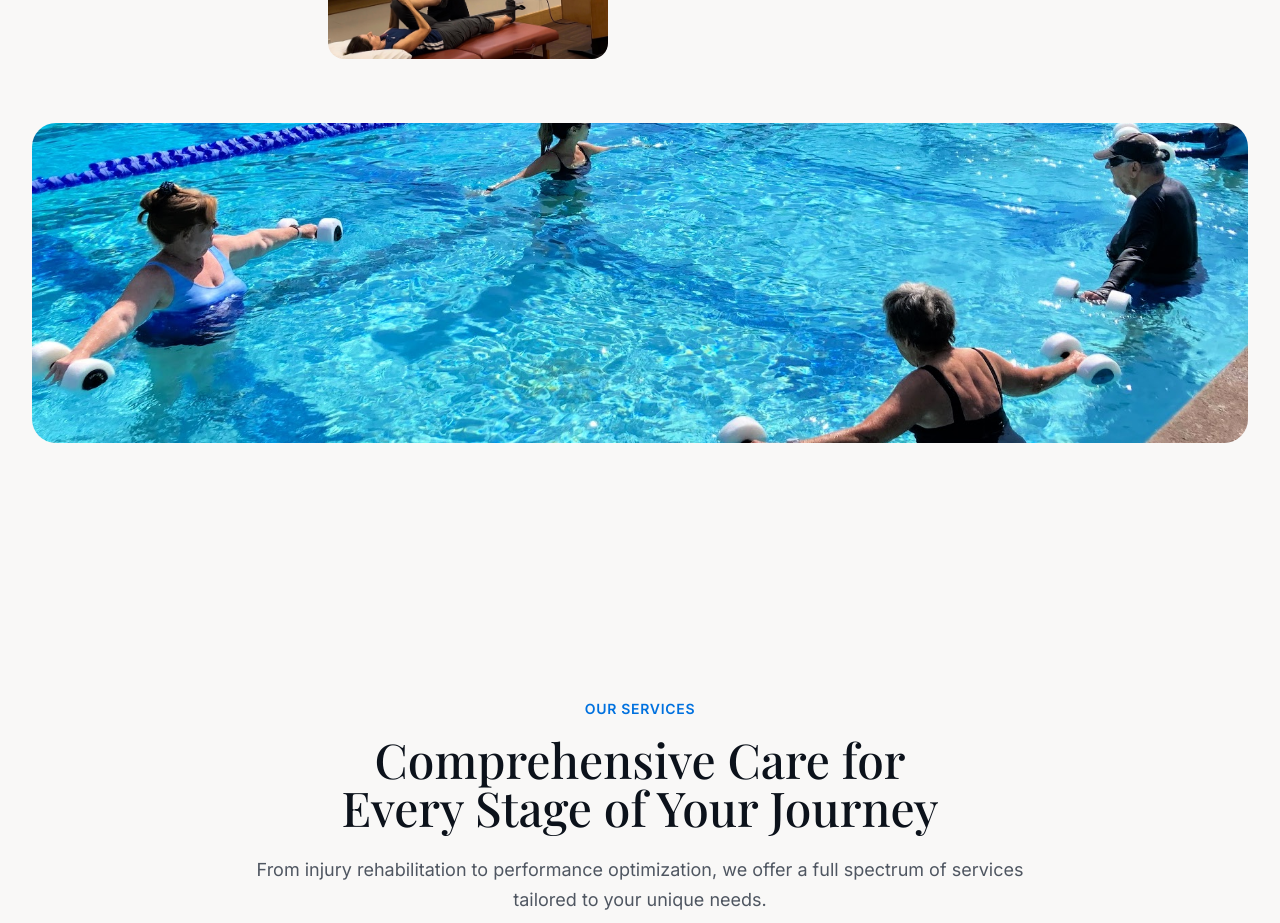
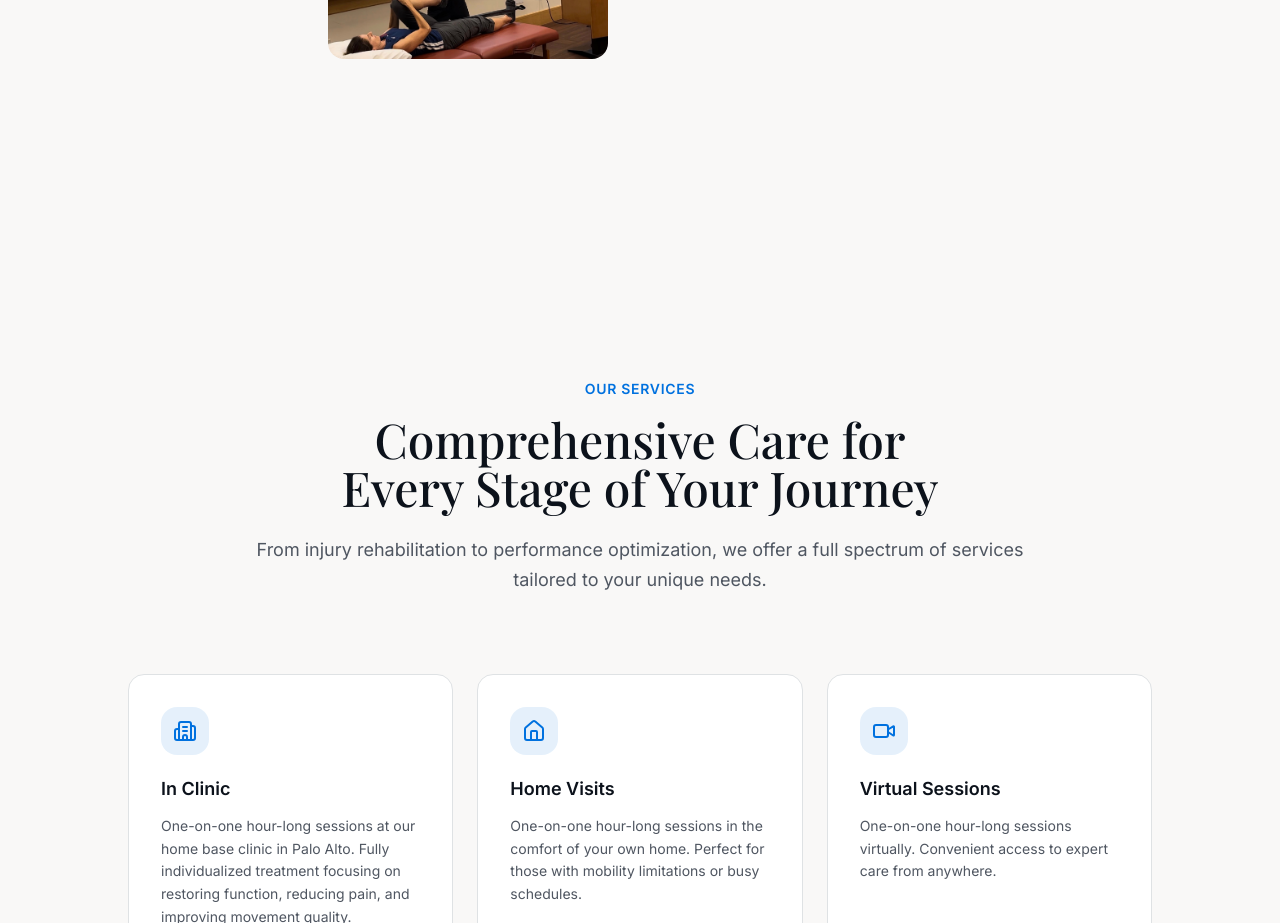
Before and after one commit to tonycasaccia/juliet-pt, a Next.js app: page / in a window 1280 px wide. Shown: the part 2760-3683 px from the top of the page. Built offline with nearby package versions, Linux system fonts and the light colour scheme; a web font is replaced by a local one.

Commit message:
feat: remove aquatic therapy image from about section
Removed unused full-width image for aquatic therapy session.

```diff
--- a/components/about.tsx
+++ b/components/about.tsx
@@ -87,15 +87,6 @@ export function About() {
             </a>
           </div>
         </div>
-
-        {/* Aquatic Therapy Full Width Image */}
-        <div className="rounded-3xl overflow-hidden">
-          <img
-            src="/images/aquatic-therapy.jpg"
-            alt="Aquatic therapy session in pool"
-            className="w-full h-64 lg:h-80 object-cover"
-          />
-        </div>
       </div>
     </section>
   );
```
